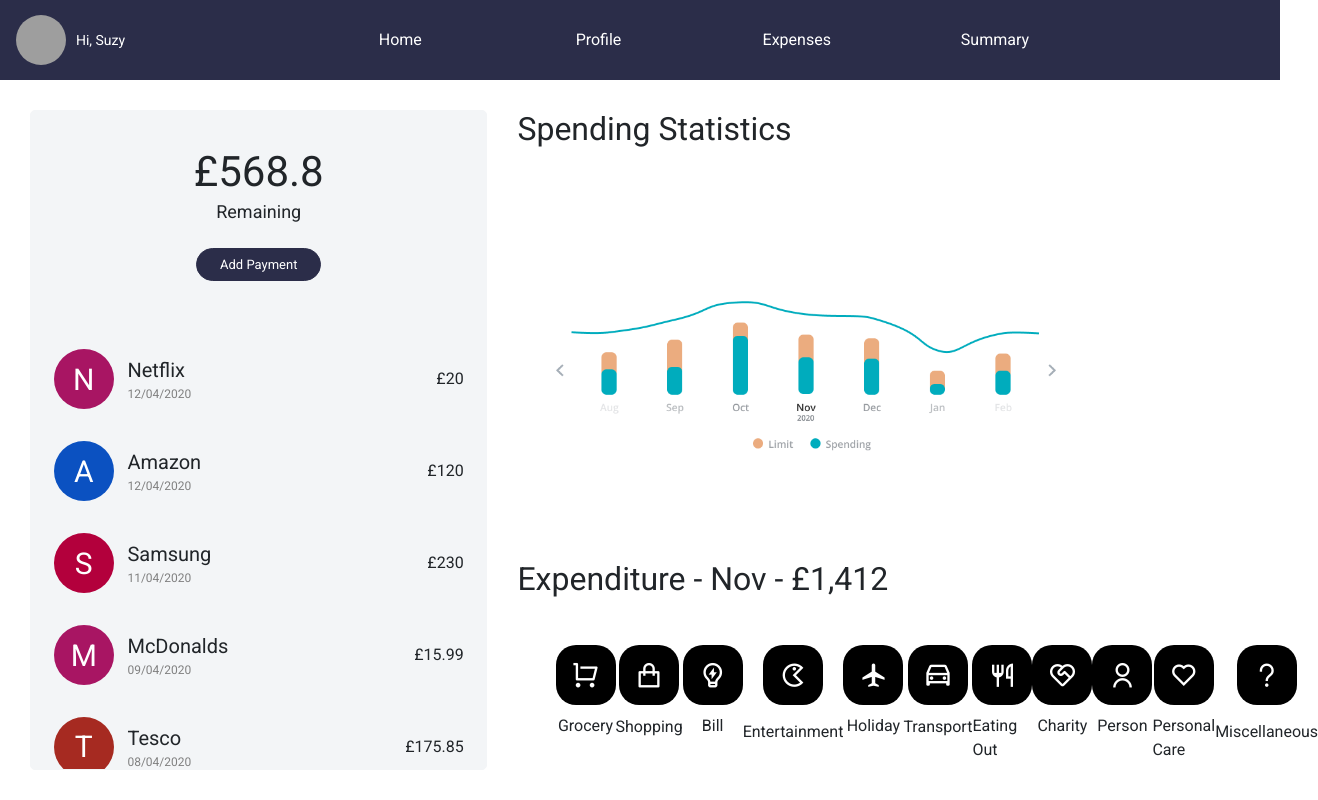
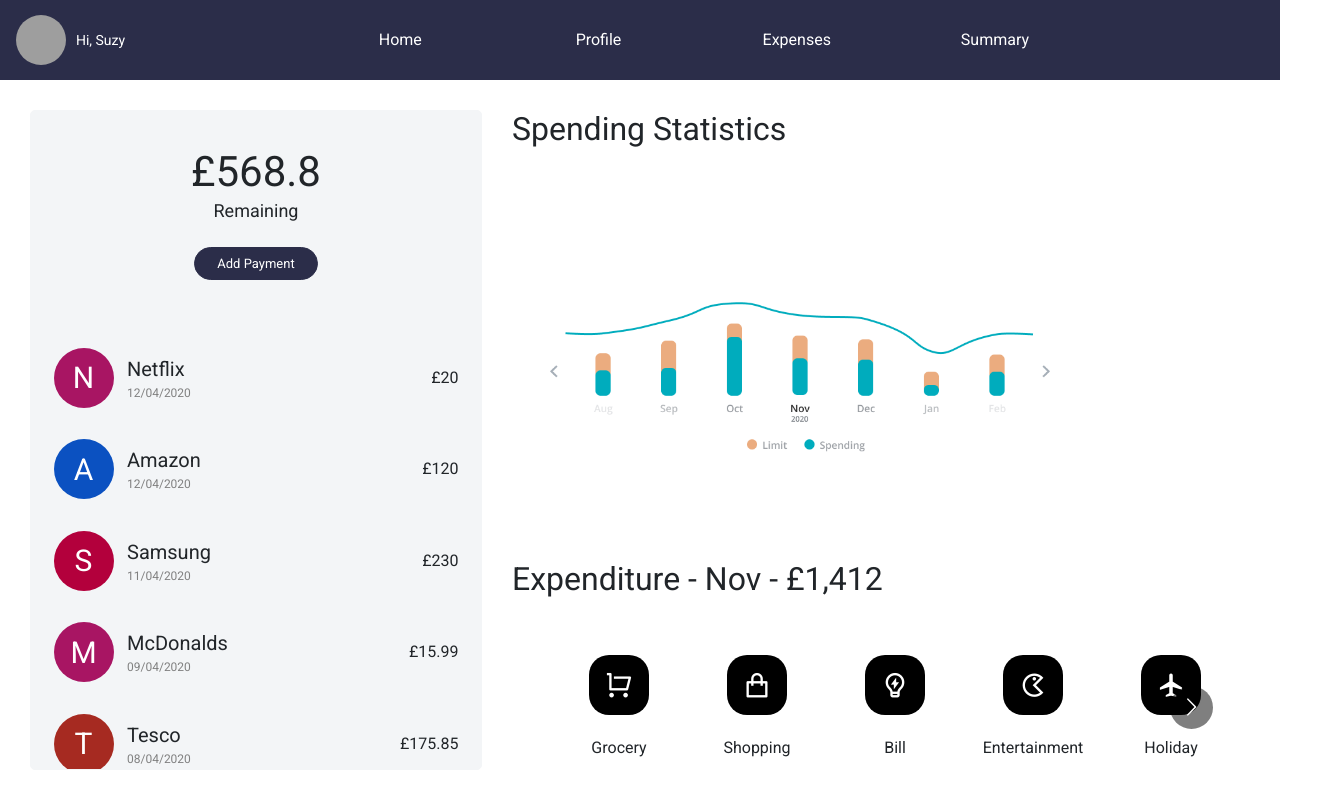
Before and after one commit to JasonFung6/frontend-budget-tracker, a React (Create React App) app: page / in a window 1280 px wide. Shown: the whole page, 1318 px wide, since content can reach past the window. Built offline with nearby package versions, Linux system fonts and the light colour scheme; grey boxes are pictures that could not be loaded.

Commit message:
Fixed carousel for toggle between categories on home page and updated nav bar styles

```diff
--- a/src/components/Home.js
+++ b/src/components/Home.js
@@ -2,28 +2,27 @@ import React from 'react'
 import Graphs from '../images/Graphs.png'
 import { Button } from 'react-bootstrap'
 import Avatar from 'react-avatar'
-// import Carousel from 'react-multi-carousel'
-// import { CarouselProvider, Slider, Slide, ButtonBack, ButtonNext } from 'pure-react-carousel'
+import Carousel from 'react-multi-carousel'
 
 const Home = () => {
 
-  // const responsive = {
-  //   desktop: {
-  //     breakpoint: { max: 3000, min: 1024 },
-  //     items: 5,
-  //     slidesToSlide: 1
-  //   },
-  //   tablet: {
-  //     breakpoint: { max: 1024, min: 464 },
-  //     items: 2,
-  //     slidesToSlide: 2 // optional, default to 1.
-  //   },
-  //   mobile: {
-  //     breakpoint: { max: 464, min: 0 },
-  //     items: 1,
-  //     slidesToSlide: 1 // optional, default to 1.
-  //   }
-  // }
+  const responsive = {
+    desktop: {
+      breakpoint: { max: 3000, min: 1024 },
+      items: 5,
+      slidesToSlide: 1
+    },
+    tablet: {
+      breakpoint: { max: 1024, min: 464 },
+      items: 5,
+      slidesToSlide: 1 // optional, default to 1.
+    },
+    mobile: {
+      breakpoint: { max: 464, min: 0 },
+      items: 3,
+      slidesToSlide: 1 // optional, default to 1.
+    }
+  }
 
   const transactions = [{
     name: 'Netflix',
@@ -166,24 +165,14 @@ const Home = () => {
         <div className='home-categories-container'>
           <h2>Expenditure - <span>Nov</span> - <span>£1,412</span></h2>
           <div className='icons-container'>
-            {/* <CarouselProvider
-              naturalSlideWidth={300}
-              naturalSlideHeight={325}
-              totalSlides={5}
-              visibleSlides={3}
+            <Carousel
+              responsive={responsive}
+              keyBoardControl={true}
+              transitionDuration={800}
+              containerClass="carousel-container"
+              removeArrowOnDeviceType={['mobile']}
+              itemClass="carousel-item-padding-40-px"
             >
-              <Slider>
-                <Slide index={0}className='grocery'>
-                  <div className='icon' value='Grocery'>
-                    <i className="ri-shopping-cart-line"></i>
-                  </div>
-                  <p>Grocery</p>
-                </Slide>
-                <Slide index={1}>I am the second Slide.</Slide>
-                <Slide index={2}>I am the third Slide.</Slide>
-              </Slider>
-              <ButtonBack>Back</ButtonBack>
-              <ButtonNext>Next</ButtonNext> */}
               <div className='grocery'>
                 <div className='icon' value='Grocery'>
                   <i className="ri-shopping-cart-line"></i>
@@ -250,7 +239,7 @@ const Home = () => {
                 </div>
                 <p>Miscellaneous</p>
               </div>
-            {/* </CarouselProvider> */}
+            </Carousel>
           </div>
         </div>
       </div>
--- a/src/styles/main.scss
+++ b/src/styles/main.scss
@@ -72,7 +72,7 @@ p {
 .home-wrapper {
   display: flex;
   .home-LHS-container {
-    flex: 1;
+    width: 40%;
     padding: 30px;
     display: flex;
     justify-content: center;
@@ -137,7 +137,7 @@ p {
     }
   }
   .home-RHS-container {
-    flex: 1.5;
+    width: 60%;
     display: flex;
     flex-direction: column;
     .home-stats-container {
@@ -156,10 +156,10 @@ p {
       padding: 15px 0px 30px;
       display: flex;
       flex-direction: column;
+      width: 100%;
       .icons-container {
         flex: 1;
         display: flex;
-        align-items: flex-start;
         margin: 0 5%;
         margin-top: 5%;
         .grocery {
@@ -222,10 +222,6 @@ p {
   }
 }
 
-// .carousel-container {
-//   width: 800px;
-// }
-
 .icon {
   font-size: 28px;
   color: white;
@@ -244,3 +240,7 @@ p {
   transform: scale(1.2);
   transition: all .2s ease-in-out;
 }
+
+.carousel-container {
+  width: 100%;
+}
```
Lines whose indentation alone changed are shown as unchanged.
